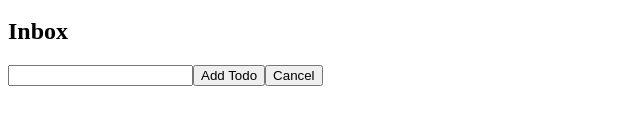
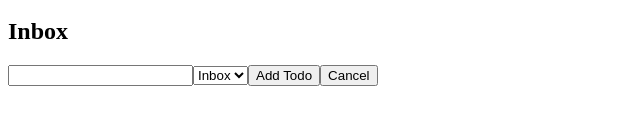
Before and after one commit to victavila/react-to-do-list, a React (Create React App) app: page / in a window 1280 px wide. Both pictures are taken after a click on the button "Add todo". Shown: the part 170-300 px from the top of the page, without its empty margins (0-640 px from the left). Built offline with nearby package versions, Linux system fonts and the light colour scheme.

Commit message:
Added project property to each todo

```diff
--- a/src/components/Todos/components/AddTodo/AddTodo.tsx
+++ b/src/components/Todos/components/AddTodo/AddTodo.tsx
@@ -1,5 +1,5 @@
 import { useState, ChangeEvent, FormEvent } from "react";
-import { useAppDispatch } from "../../../../app/hooks";
+import { useAppDispatch, useAppSelector } from "../../../../app/hooks";
 import { addTodo } from "../../todoSlice";
 
 interface ButtonProperties {
@@ -8,7 +8,12 @@ interface ButtonProperties {
 
 const AddTodo = ({ handleClick }: ButtonProperties) => {
   const dispatch = useAppDispatch();
+  const projects = [...useAppSelector(state => state.projects)];
+  const inboxProject = {name: "Inbox", id: "inbox"};
   const [text, setText] = useState("");
+  const [projectId, setProjectId] = useState("inbox");
+
+  projects.push(inboxProject);
 
   const handleChange = (e: ChangeEvent<HTMLInputElement>): void => {
     setText(e.target.value);
@@ -19,7 +24,7 @@ const AddTodo = ({ handleClick }: ButtonProperties) => {
     if (!text.trim()) {
       return;
     };
-    dispatch(addTodo(text));
+    dispatch(addTodo({text, projectId}));
     setText("");
     handleClick();
   }
@@ -29,9 +34,18 @@ const AddTodo = ({ handleClick }: ButtonProperties) => {
     handleClick();
   }
 
+  const handleSelectChange = (e: ChangeEvent<HTMLSelectElement>): void => {
+    setProjectId(e.target.value);
+  }
+
   return (
     <form className="todo-form" onSubmit={handleSubmit}>
       <input value={text} onChange={handleChange} />
+      <select className="project-select" onChange={handleSelectChange} value={projectId}>
+        {projects.map(project => (
+          <option value={project.id} key={project.id}>{project.name}</option>
+        ))}
+      </select>
       <button type="submit">Add Todo</button>
       <button onClick={handleCancel}>Cancel</button>
     </form>
--- a/src/components/Todos/components/EditTodo/EditTodo.tsx
+++ b/src/components/Todos/components/EditTodo/EditTodo.tsx
@@ -10,7 +10,11 @@ interface EditTodoProps {
 const EditTodo = ({toggleVisibility, id}: EditTodoProps) => {
   const dispatch = useAppDispatch();
   const todo = useAppSelector(state => state.todos).filter(todo => todo.id === id)[0];
+  const projects = [...useAppSelector(state => state.projects)]
   const [newText, setNewText] = useState(todo.text);
+  const [newProjectId, setNewProjectId] = useState(todo.projectId);
+
+  projects.push({name: "Inbox", id: "inbox"});
 
   const handleChange = (e: ChangeEvent<HTMLInputElement>): void => {
     setNewText(e.target.value);
@@ -22,7 +26,7 @@ const EditTodo = ({toggleVisibility, id}: EditTodoProps) => {
       return;
     };
     toggleVisibility();
-    const newTodo = {...todo, text: newText};
+    const newTodo = {...todo, text: newText, projectId: newProjectId};
     dispatch(updateTodo(newTodo));
   };
 
@@ -30,9 +34,18 @@ const EditTodo = ({toggleVisibility, id}: EditTodoProps) => {
     toggleVisibility();
   }
 
+  const handleSelectChange = (e: ChangeEvent<HTMLSelectElement>): void => {
+    setNewProjectId(e.target.value);
+  }
+
   return (
     <form onSubmit={handleSubmit}>
       <input value={newText} onChange={handleChange}></input>
+      <select className="project-select" onChange={handleSelectChange} value={newProjectId}>
+        {projects.map(project => (
+          <option value={project.id} key={project.id}>{project.name}</option>
+        ))}
+      </select>
       <button type="submit">Save</button>
       <button onClick={handleCancel}>Cancel</button>
     </form>
--- a/src/components/Todos/todoSlice.ts
+++ b/src/components/Todos/todoSlice.ts
@@ -4,15 +4,21 @@ import {v4 as  uuid } from 'uuid';
 
 const initialState: TodoProps[] = [];
 
+interface NewTodoProps {
+  text: string,
+  projectId: string,
+}
+
 const todoSlice = createSlice({
   name: "todos",
   initialState,
   reducers: {
-    addTodo(state, action: PayloadAction<string>) {
+    addTodo(state, action: PayloadAction<NewTodoProps>) {
       const newTodo: TodoProps = {
         id: uuid(),
-        text: action.payload,
+        text: action.payload.text,
         completed: false,
+        projectId: action.payload.projectId,
       };
       state.push(newTodo);
     },
@@ -31,6 +37,7 @@ const todoSlice = createSlice({
 
       if (todo) {
         todo.text = action.payload.text;
+        todo.projectId = action.payload.projectId;
       }
     }
   }
--- a/src/types/types.ts
+++ b/src/types/types.ts
@@ -12,6 +12,7 @@ export interface TodoProps {
   id: string,
   text: string,
   completed: boolean,
+  projectId: string,
 };
 
 export interface ProjectProps {
```
